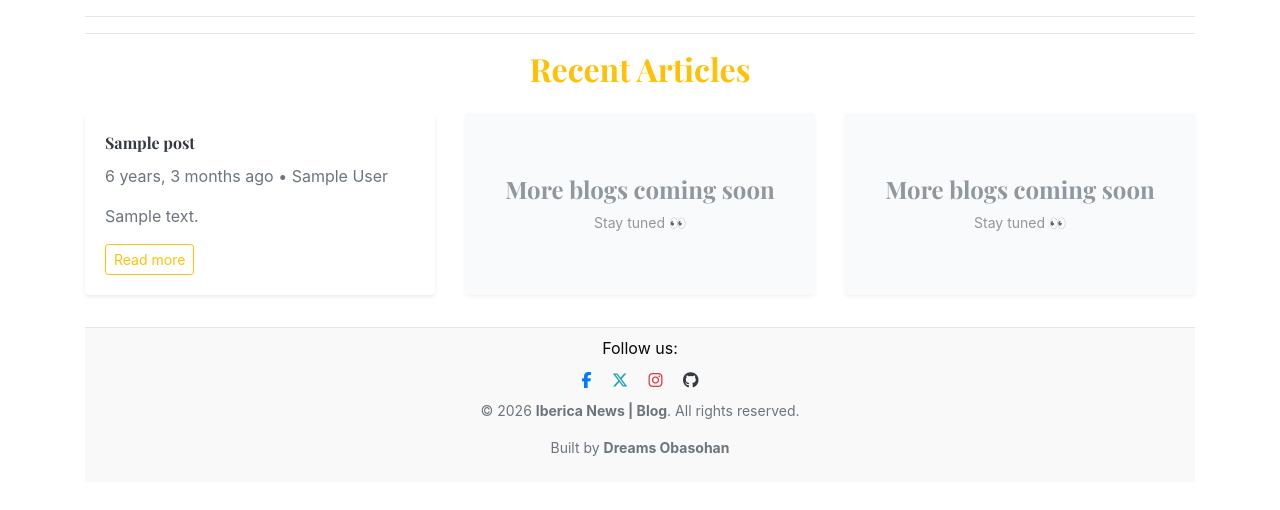
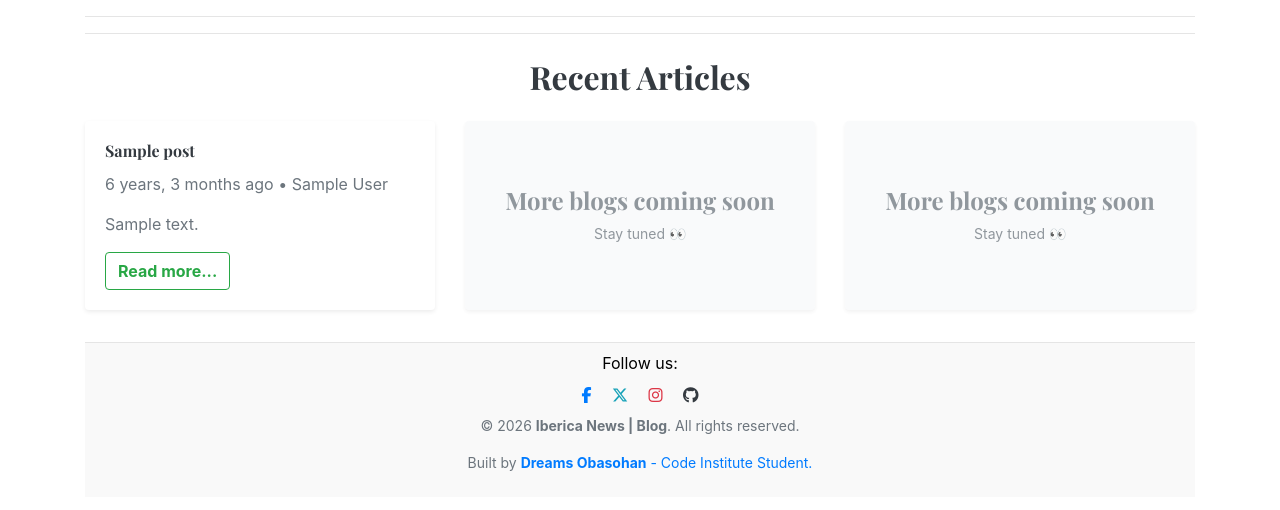
Before and after one commit to Obasohan2/django_iberica, a Django app: page / in a window 1280 px wide. Shown: the part 128-638 px from the top of the page. Run offline with Django 5.2, Linux system fonts and the light colour scheme; tables that the repository leaves empty hold one stand-in row (values such as "Sample post"); some libraries are stand-ins or nearby versions.

```diff
--- a/iberica/settings.py
+++ b/iberica/settings.py
@@ -68,7 +68,6 @@ MIDDLEWARE = [
     'django.middleware.common.CommonMiddleware',
     'django.middleware.csrf.CsrfViewMiddleware',
     'django.contrib.auth.middleware.AuthenticationMiddleware',
-    'django.contrib.messages.middleware.MessageMiddleware',
     'django.middleware.clickjacking.XFrameOptionsMiddleware',
     'django.contrib.messages.middleware.MessageMiddleware',  # Added for messages
     'allauth.account.middleware.AccountMiddleware',     # Added for allauth
@@ -185,7 +184,6 @@ STORAGES = {
     },
 }
 
-
 # Default primary key field type
 # https://docs.djangoproject.com/en/5.2/ref/settings/#default-auto-field
 
--- a/static/css/blogstyle.css
+++ b/static/css/blogstyle.css
@@ -4,6 +4,7 @@ body {
   margin: 0;
 }
 
+/* Layout structure */
 body {
   display: flex;
   flex-direction: column;
@@ -18,21 +19,20 @@ footer {
   padding-bottom: 1rem;
 }
 
-/* Blog styles */
+/* Post image */
 .post-image {
-    max-height: 300px;
-    object-fit: cover;
-    width: 100%;
+  max-height: 300px;
+  object-fit: cover;
+  width: 100%;
 }
 
-/* Search page styles */
+/* Search heading */
 .search-heading {
-    letter-spacing: 2px;
-    margin-bottom: 25px;
+  letter-spacing: 2px;
+  margin-bottom: 25px;
 }
 
-
-/* stylelint-disable selector-list-comma-newline-after */
+/* Header */
 .blog-header {
   border-bottom: 1px solid #e5e5e5;
 }
@@ -42,11 +42,11 @@ footer {
   font-size: 2.25rem;
 }
 
-
 .blog-header-logo:hover {
   text-decoration: none !important;
 }
 
+/* Typography */
 h1, h2, h3, h4, h5, h6 {
   font-family: "Playfair Display", Georgia, "Times New Roman", serif;
 }
@@ -61,10 +61,12 @@ h1, h2, h3, h4, h5, h6 {
   }
 }
 
+/* Category links */
 .categories a {
   font-weight: bold;
 }
 
+/* Utility classes */
 .flex-auto {
   flex: 0 0 auto;
 }
@@ -95,13 +97,13 @@ h1, h2, h3, h4, h5, h6 {
 
 .blog-post-meta {
   margin-bottom: 1.25rem;
-  color: #080808;
+  color: #000000;
 }
 
 /* Footer */
 .blog-footer {
   padding: 2.5rem 0;
-  color: #080808;
+  color: #000000;
   text-align: center;
   background-color: #f9f9f9;
   border-top: 0.05rem solid #e5e5e5;
@@ -117,13 +119,13 @@ h1, h2, h3, h4, h5, h6 {
   justify-content: center;
 }
 
+/* Signup button */
 .btn-signup {
   background-color: #0069d9;
   color: white;
 }
 
-/* ===================== LIKE BUTTON ===================== */
-
+/* Like button */
 .btn-like {
   background: none;
   border: none;
@@ -133,19 +135,20 @@ h1, h2, h3, h4, h5, h6 {
 
 .btn-like i {
   font-size: 1.2rem;
-  color: #080808; /* default muted */
+  color: #000000;
   transition: color 0.2s ease;
 }
 
+/* Liked state */
 .btn-like i.fas.fa-heart {
-  color: #dc3545; /* RED when liked */
+  color: #dc3545;
 }
 
 .btn-like:hover i {
   color: #dc3545;
 }
 
-
+/* Placeholder cards */
 .card.bg-light {
   border: 1px dashed #ddd;
   opacity: 0.75;
--- a/templates/base.html
+++ b/templates/base.html
@@ -12,6 +12,10 @@
       {% endblock %}
     </title>
 
+    <!-- Favicon -->
+    <link rel="icon" href="{% static 'image/favicon.ico' %}">
+
+
     <!-- Bootstrap CSS -->
     <link
       rel="stylesheet"
@@ -21,9 +25,6 @@
 
     <!-- SweetAlert2 -->
     <script src="https://cdn.jsdelivr.net/npm/sweetalert2@11"></script>
-
-    <!-- Favicon -->
-    <link rel="icon" type="image/x-icon" href="{% static 'image/favicon.ico' %}">
 
     <!-- Google Fonts -->
     <link
@@ -194,9 +195,12 @@
           <p class="mb-0 small text-muted">
             © {% now "Y" %} <strong>Iberica News | Blog</strong>. All rights reserved.
           </p>
-          <p class="mb-0 small text-muted">
-            Built by <strong>Dreams Obasohan</strong>
-          </p>
+ <p class="mb-0 small text-muted">
+  Built by
+  <a href="https://github.com/obasohan2" target="_blank" rel="noopener noreferrer" class="text-decoration-none">
+    <strong>Dreams Obasohan</strong> - Code Institute Student.
+  </a>
+</p>
         </div>
 
       </footer>
--- a/templates/category_posts.html
+++ b/templates/category_posts.html
@@ -46,9 +46,9 @@
                 <!-- Read more link -->
                 <a
                   href="{% url 'post_detail' post.slug %}"
-                  class="btn btn-sm btn-outline-warning align-self-start"
+                  class="btn btn-outline-success font-weight-bold align-self-start"
                 >
-                  Read more
+                  Read more...
                 </a>
 
               </div>
--- a/templates/home.html
+++ b/templates/home.html
@@ -36,9 +36,10 @@
               Breaking news, in-depth reporting, and stories that matter.
             </p>
 
+            <!-- Keep hero button yellow -->
             <a
               href="{% url 'post_detail' featured_main.slug %}"
-              class="btn btn-warning font-weight-bold"
+              class="btn btn-warning font-weight-bold align-self-start"
               aria-label="Read full article: {{ featured_main.title }}"
             >
               Read more
@@ -50,7 +51,7 @@
 
       <!-- Secondary featured posts -->
       {% if featured_secondary %}
-        <h2 class="section-heading text-warning text-center my-5">
+        <h2 class="section-heading text-dark text-center my-5">
           More Featured
         </h2>
 
@@ -78,11 +79,12 @@
                     {{ post.content|striptags|truncatewords:26 }}
                   </p>
 
+                  <!-- GREEN BUTTON -->
                   <a
                     href="{% url 'post_detail' post.slug %}"
-                    class="btn btn-sm btn-outline-warning align-self-start"
+                    class="btn btn-outline-success font-weight-bold align-self-start"
                   >
-                    Read more
+                    Read more...
                   </a>
 
                 </div>
@@ -100,7 +102,7 @@
 
     <hr class="section-divider">
 
-    <h2 class="section-heading text-warning text-center mb-4">
+    <h2 class="section-heading text-dark text-center my-4">
       Recent Articles
     </h2>
 
@@ -128,11 +130,12 @@
                 {{ post.content|striptags|truncatewords:22 }}
               </p>
 
+              <!-- GREEN BUTTON -->
               <a
                 href="{% url 'post_detail' post.slug %}"
-                class="btn btn-sm btn-outline-warning align-self-start"
+                class="btn btn-outline-success font-weight-bold align-self-start"
               >
-                Read more
+                Read more...
               </a>
 
             </div>
```
Also changed, not shown: templates/post_detail.html (+6 -3 lines), README.md, static/image/favicon.ico, static/image/search.png.
